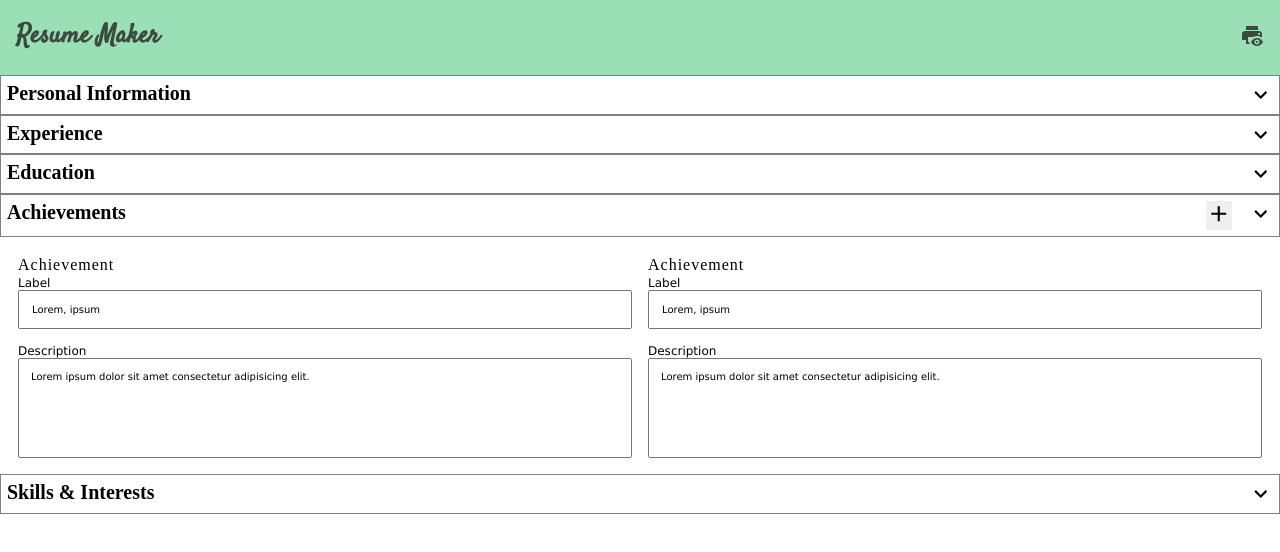
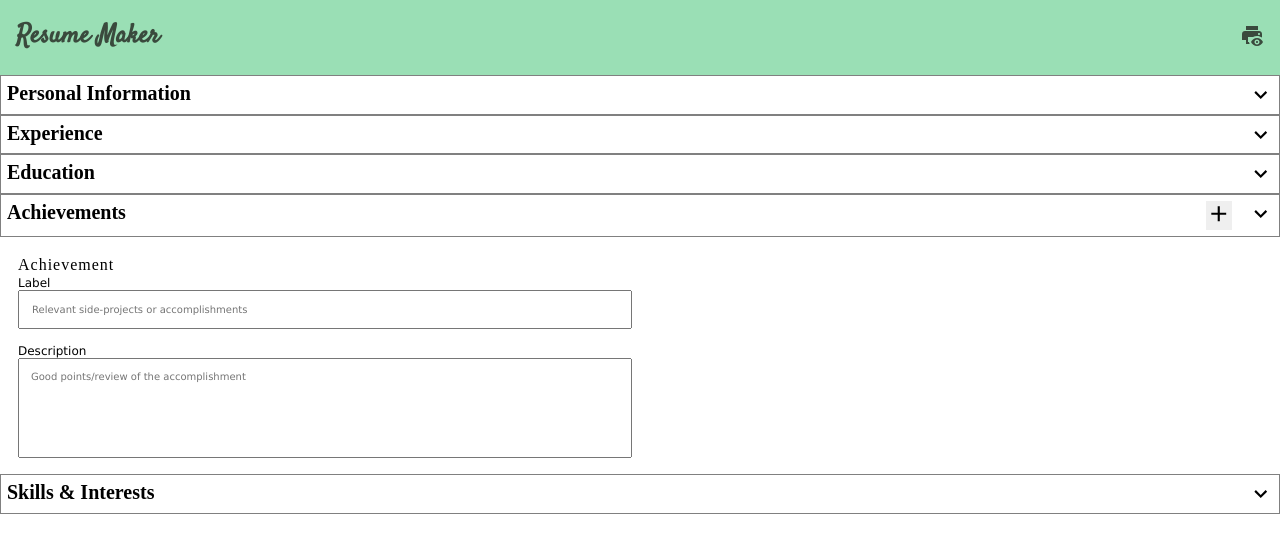
Before and after one commit to Viveyd/cv-maker, a React (Vite) app: page / in a window 1280 px wide. Both pictures are taken after a click on the link "Achievements". Shown: the top 552 px of the page. Built offline with nearby package versions, Linux system fonts and the light colour scheme; a web font is replaced by a local one.

Commit message:
Add placeholders to achievements form

```diff
--- a/src/Achievements.jsx
+++ b/src/Achievements.jsx
@@ -30,6 +30,7 @@ export default function Achievements({ data = [], updater, active, toggler }) {
         <InputText
           label="Label"
           value={data.achievement}
+          placeholder="Relevant side-projects or accomplishments"
           changeHandler={(e) => editData(e, data.id, "achievement")}
         />
 
@@ -37,6 +38,7 @@ export default function Achievements({ data = [], updater, active, toggler }) {
           <span> Description </span>
           <textarea
             value={data.description}
+            placeholder="Good points/review of the accomplishment"
             onChange={(e) => editData(e, data.id, "description")}
           ></textarea>
         </label>
--- a/src/App.jsx
+++ b/src/App.jsx
@@ -52,13 +52,8 @@ function App() {
   const [achievements, setAchievements] = useState([
     {
       id: 0,
-      achievement: "Lorem, ipsum",
-      description: "Lorem ipsum dolor sit amet consectetur adipisicing elit.",
-    },
-    {
-      id: 1,
-      achievement: "Lorem, ipsum",
-      description: "Lorem ipsum dolor sit amet consectetur adipisicing elit.",
+      achievement: "",
+      description: "",
     },
   ]);
   const [activeSection, setActiveSection] = useState("personal");
```
